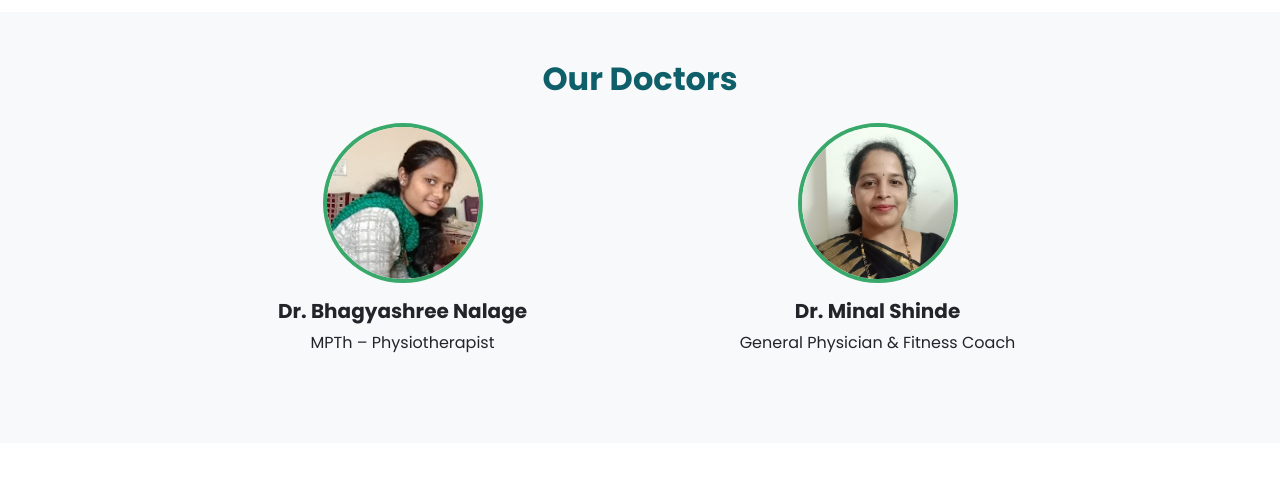
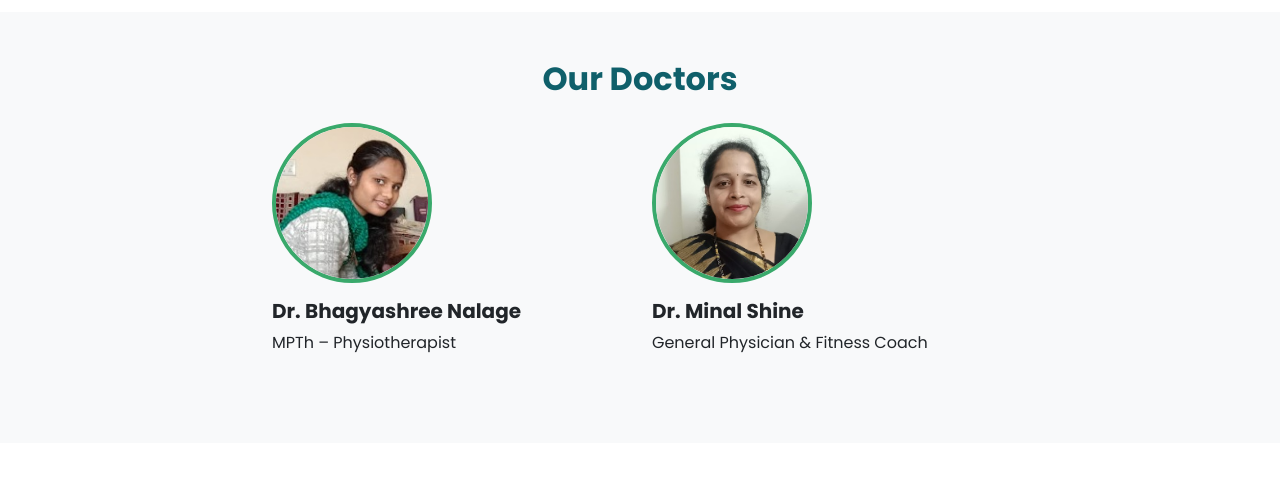
Before and after one commit to umangphysioclinic-dot/umang, a plain HTML site: page index.html in a window 1280 px wide. Shown: the part 1120-1608 px from the top of the page. Drawn offline with nearby package versions, Linux system fonts and the light colour scheme.

Commit message:
Update index.html
doctor satck

```diff
--- a/index.html
+++ b/index.html
@@ -236,16 +236,16 @@ footer{
 
     <div class="row justify-content-center">
       <!-- Doctor 1 -->
-      <div class="col-md-5 text-center mb-4">
+      <div class="col-md-4 col-sm-6 mb-4">
         <img src="chaku.jpg" class="doctor-img mb-3" alt="Dr. Bhagyashree Nalage">
         <h5 class="fw-bold">Dr. Bhagyashree Nalage</h5>
         <p>MPTh – Physiotherapist</p>
       </div>
 
       <!-- Doctor 2 -->
-      <div class="col-md-5 text-center mb-4">
+      <div class="col-md-4 col-sm-6 mb-4">
         <img src="minal.jpg" class="doctor-img mb-3" alt="Dr. Minal Shine">
-        <h5 class="fw-bold">Dr. Minal Shinde</h5>
+        <h5 class="fw-bold">Dr. Minal Shine</h5>
         <p>General Physician & Fitness Coach</p>
       </div>
     </div>
@@ -300,4 +300,5 @@ footer{
 
 <script src="https://cdn.jsdelivr.net/npm/bootstrap@5.3.2/dist/js/bootstrap.bundle.min.js"></script>
 </body>
+
 </html>
```
